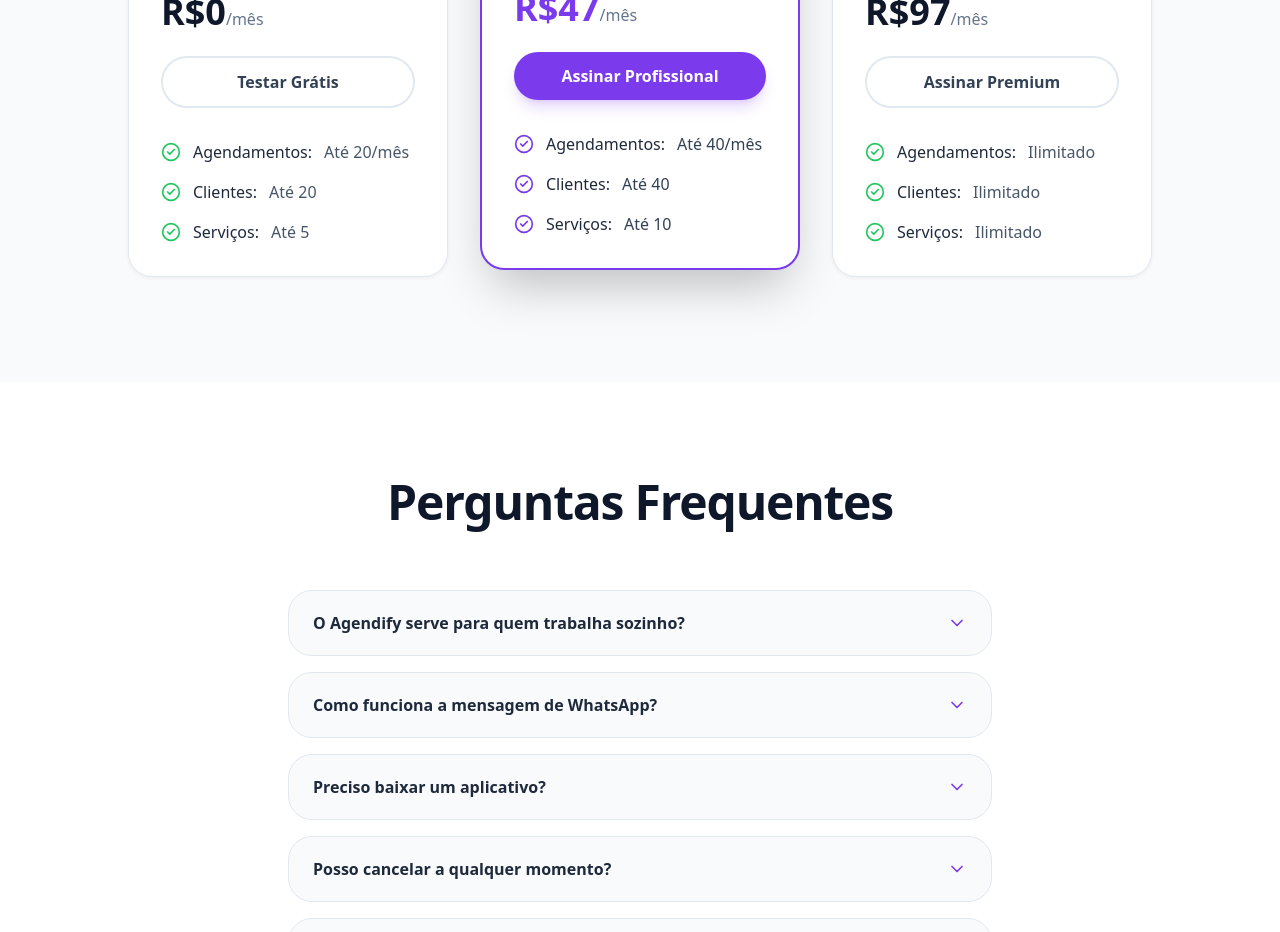
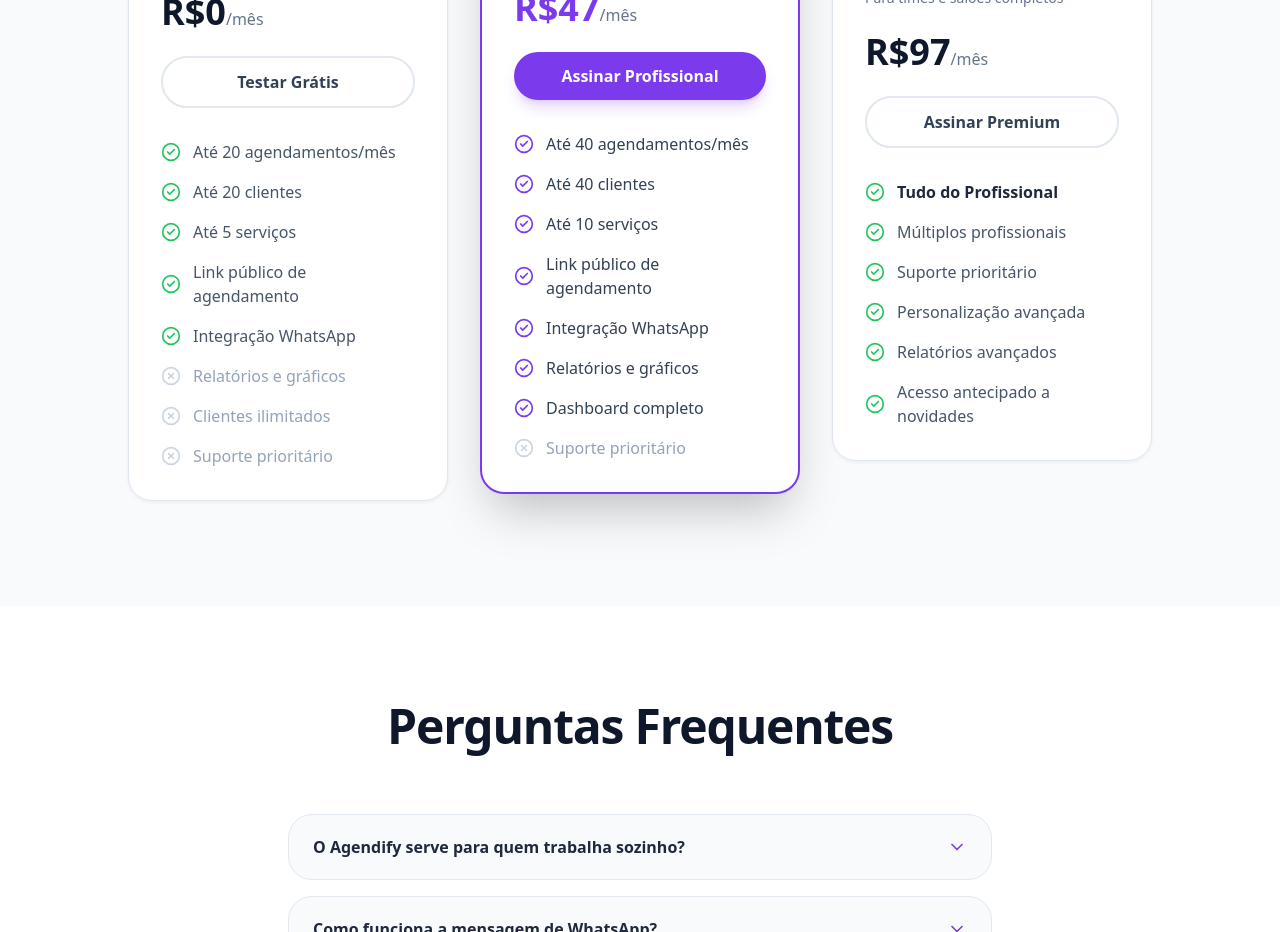
Before and after one commit to gmmktdigital2021-pixel/Agendify, a Next.js app: page /landing in a window 1280 px wide. Shown: the part 4820-5752 px from the top of the page. Built offline with nearby package versions, Linux system fonts and the light colour scheme; no server answers.

Commit message:
fix: itens corretos nos planos

```diff
--- a/app/landing/page.tsx
+++ b/app/landing/page.tsx
@@ -3,7 +3,7 @@
 import Link from "next/link";
 import {
   CalendarCheck, ChevronDown, Menu, X, CalendarDays, Target, BellRing,
-  Star, MessageCircle, Phone, ArrowRight, CheckCircle2, ChevronUp, Zap, Clock
+  Star, MessageCircle, Phone, ArrowRight, CheckCircle2, ChevronUp, Zap, Clock, XCircle
 } from "lucide-react";
 import { supabase } from "@/lib/supabase";
 
@@ -505,9 +505,14 @@
                  Testar Grátis
                </Link>
                <ul className="flex flex-col gap-4 text-slate-600">
-                 <li className="flex gap-3 items-center"><CheckCircle2 className="w-5 h-5 text-green-500 shrink-0" /> <span className="font-medium text-slate-800">Agendamentos:</span> Até 20/mês</li>
-                 <li className="flex gap-3 items-center"><CheckCircle2 className="w-5 h-5 text-green-500 shrink-0" /> <span className="font-medium text-slate-800">Clientes:</span> Até 20</li>
-                 <li className="flex gap-3 items-center"><CheckCircle2 className="w-5 h-5 text-green-500 shrink-0" /> <span className="font-medium text-slate-800">Serviços:</span> Até 5</li>
+                 <li className="flex gap-3 items-center"><CheckCircle2 className="w-5 h-5 text-green-500 shrink-0" /> Até 20 agendamentos/mês</li>
+                 <li className="flex gap-3 items-center"><CheckCircle2 className="w-5 h-5 text-green-500 shrink-0" /> Até 20 clientes</li>
+                 <li className="flex gap-3 items-center"><CheckCircle2 className="w-5 h-5 text-green-500 shrink-0" /> Até 5 serviços</li>
+                 <li className="flex gap-3 items-center"><CheckCircle2 className="w-5 h-5 text-green-500 shrink-0" /> Link público de agendamento</li>
+                 <li className="flex gap-3 items-center"><CheckCircle2 className="w-5 h-5 text-green-500 shrink-0" /> Integração WhatsApp</li>
+                 <li className="flex gap-3 items-center text-slate-400"><XCircle className="w-5 h-5 text-slate-300 shrink-0" /> Relatórios e gráficos</li>
+                 <li className="flex gap-3 items-center text-slate-400"><XCircle className="w-5 h-5 text-slate-300 shrink-0" /> Clientes ilimitados</li>
+                 <li className="flex gap-3 items-center text-slate-400"><XCircle className="w-5 h-5 text-slate-300 shrink-0" /> Suporte prioritário</li>
                </ul>
              </div>
 
@@ -525,9 +530,14 @@
                  Assinar Profissional
                </Link>
                <ul className="flex flex-col gap-4 text-slate-700">
-                 <li className="flex gap-3 items-center"><CheckCircle2 className="w-5 h-5 text-brand shrink-0" /> <span className="font-medium text-slate-800">Agendamentos:</span> Até 40/mês</li>
-                 <li className="flex gap-3 items-center"><CheckCircle2 className="w-5 h-5 text-brand shrink-0" /> <span className="font-medium text-slate-800">Clientes:</span> Até 40</li>
-                 <li className="flex gap-3 items-center"><CheckCircle2 className="w-5 h-5 text-brand shrink-0" /> <span className="font-medium text-slate-800">Serviços:</span> Até 10</li>
+                 <li className="flex gap-3 items-center"><CheckCircle2 className="w-5 h-5 text-brand shrink-0" /> Até 40 agendamentos/mês</li>
+                 <li className="flex gap-3 items-center"><CheckCircle2 className="w-5 h-5 text-brand shrink-0" /> Até 40 clientes</li>
+                 <li className="flex gap-3 items-center"><CheckCircle2 className="w-5 h-5 text-brand shrink-0" /> Até 10 serviços</li>
+                 <li className="flex gap-3 items-center"><CheckCircle2 className="w-5 h-5 text-brand shrink-0" /> Link público de agendamento</li>
+                 <li className="flex gap-3 items-center"><CheckCircle2 className="w-5 h-5 text-brand shrink-0" /> Integração WhatsApp</li>
+                 <li className="flex gap-3 items-center"><CheckCircle2 className="w-5 h-5 text-brand shrink-0" /> Relatórios e gráficos</li>
+                 <li className="flex gap-3 items-center"><CheckCircle2 className="w-5 h-5 text-brand shrink-0" /> Dashboard completo</li>
+                 <li className="flex gap-3 items-center text-slate-400"><XCircle className="w-5 h-5 text-slate-300 shrink-0" /> Suporte prioritário</li>
                </ul>
              </div>
 
@@ -542,9 +552,12 @@
                  Assinar Premium
                </Link>
                <ul className="flex flex-col gap-4 text-slate-600">
-                 <li className="flex gap-3 items-center"><CheckCircle2 className="w-5 h-5 text-green-500 shrink-0" /> <span className="font-medium text-slate-800">Agendamentos:</span> Ilimitado</li>
-                 <li className="flex gap-3 items-center"><CheckCircle2 className="w-5 h-5 text-green-500 shrink-0" /> <span className="font-medium text-slate-800">Clientes:</span> Ilimitado</li>
-                 <li className="flex gap-3 items-center"><CheckCircle2 className="w-5 h-5 text-green-500 shrink-0" /> <span className="font-medium text-slate-800">Serviços:</span> Ilimitado</li>
+                 <li className="flex gap-3 items-center"><CheckCircle2 className="w-5 h-5 text-green-500 shrink-0" /> <span className="font-bold text-slate-800">Tudo do Profissional</span></li>
+                 <li className="flex gap-3 items-center"><CheckCircle2 className="w-5 h-5 text-green-500 shrink-0" /> Múltiplos profissionais</li>
+                 <li className="flex gap-3 items-center"><CheckCircle2 className="w-5 h-5 text-green-500 shrink-0" /> Suporte prioritário</li>
+                 <li className="flex gap-3 items-center"><CheckCircle2 className="w-5 h-5 text-green-500 shrink-0" /> Personalização avançada</li>
+                 <li className="flex gap-3 items-center"><CheckCircle2 className="w-5 h-5 text-green-500 shrink-0" /> Relatórios avançados</li>
+                 <li className="flex gap-3 items-center"><CheckCircle2 className="w-5 h-5 text-green-500 shrink-0" /> Acesso antecipado a novidades</li>
                </ul>
              </div>
           </div>
```
